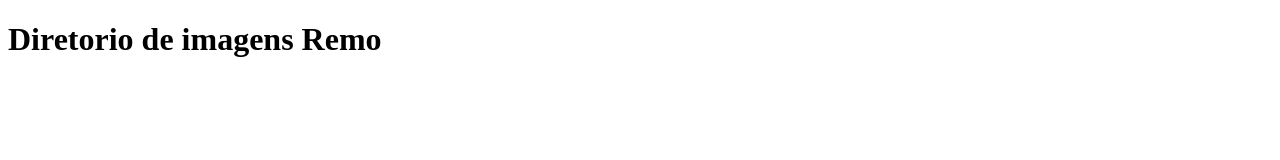
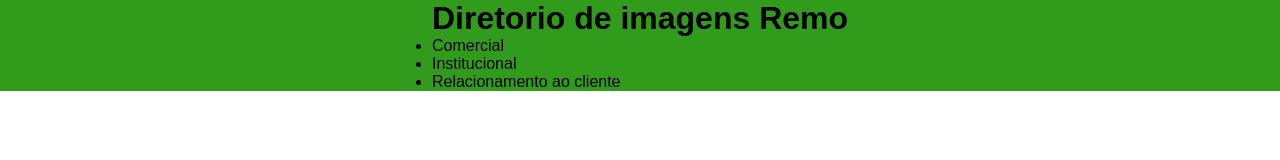
Before and after one commit to oriongraciano/ImagensInfoUAURemo, a plain HTML site: page index.html in a window 1280 px wide. Drawn offline with Linux system fonts and the light colour scheme.

Commit message:
add styles

```diff
--- a/index.html
+++ b/index.html
@@ -4,12 +4,19 @@
     <meta charset="UTF-8">
     <meta name="viewport" content="width=device-width, initial-scale=1.0">
     <title>Imagens InfoUau | Remo</title>
+    <link rel="stylesheet" href="style/styles.css">
 </head>
 <body>
     <div class="header">
         <div>
             <h1>Diretorio de imagens Remo</h1>
 
+            <ul>
+                <li>Comercial</li>
+                <li>Institucional</li>
+                <li>Relacionamento ao cliente</li>
+            </ul>
+
         </div>
     </div>
 </body>
--- a/style/styles.css
+++ b/style/styles.css
@@ -0,0 +1,14 @@
+*{
+    margin: 0;
+    padding: 0;
+    font-family: Arial, Helvetica, sans-serif;
+}
+
+.header {
+    background-color: rgb(49, 155, 28);
+    display: flex;
+    flex-direction: row;
+    justify-content: center;
+    align-items: center;
+    width: 100%;
+}
```
